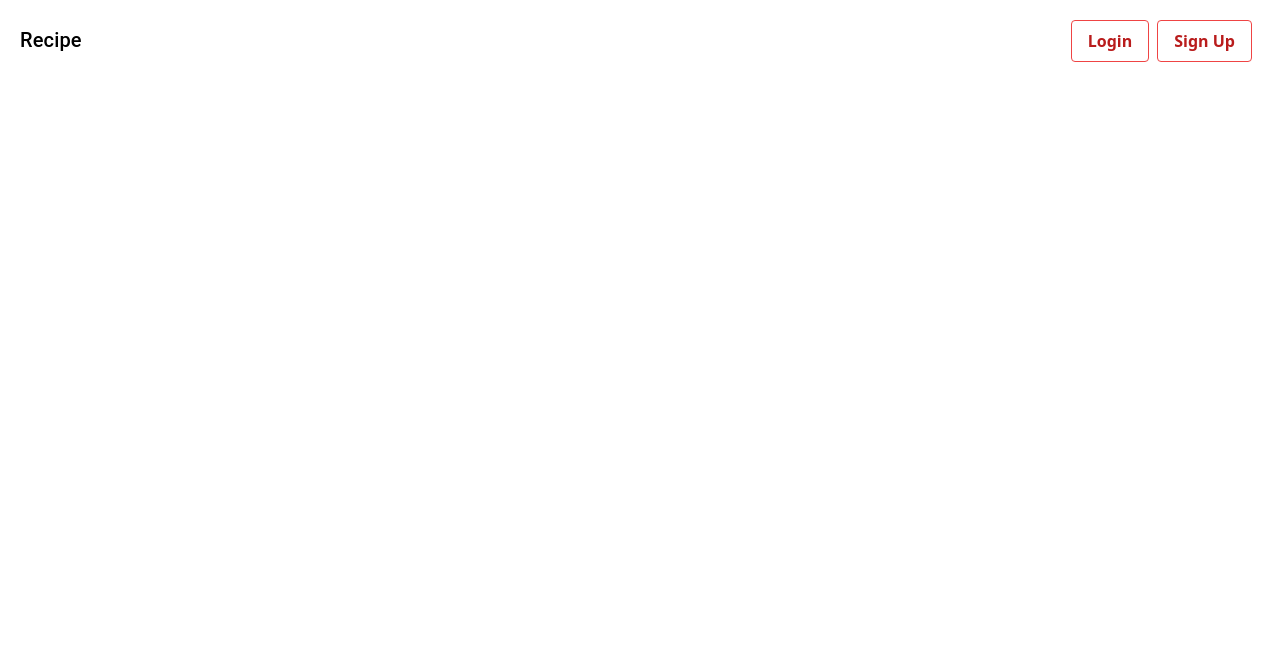
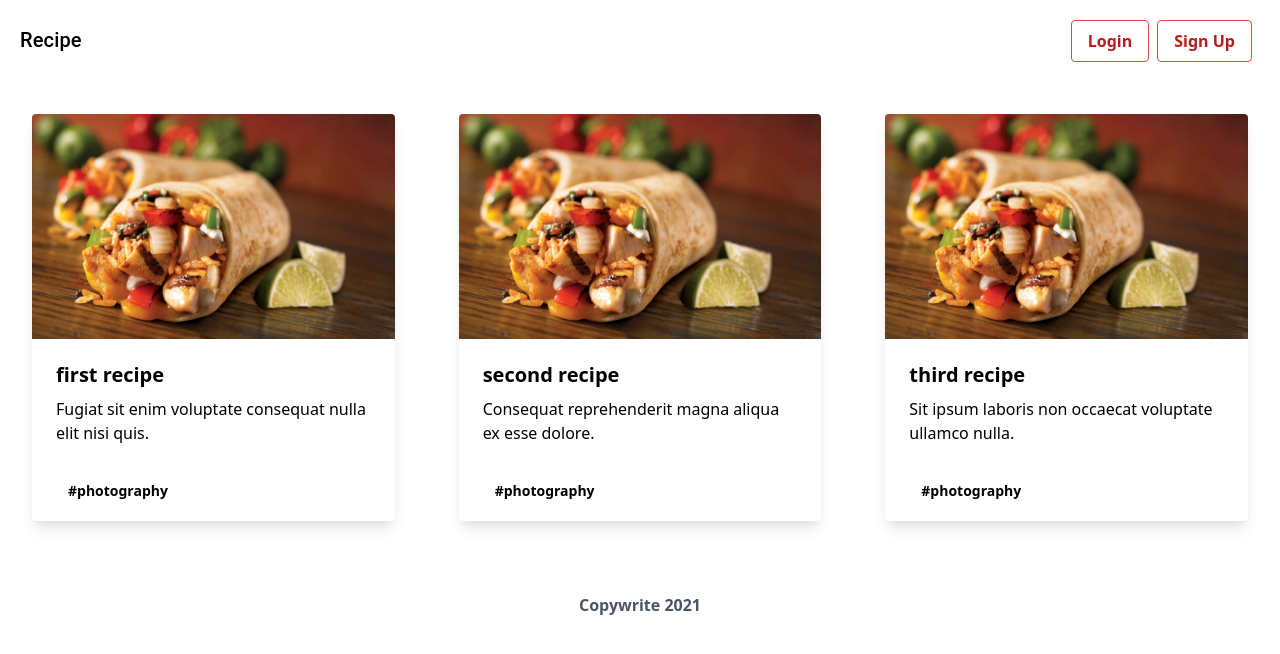
Before and after one commit to Amir-Mohamad/recipe-app, a Next.js app: page / in a window 1280 px wide. Shown: the top 654 px of the page. Built offline with nearby package versions, Linux system fonts and the light colour scheme.

Commit message:
feat: Card Components & Footer

```diff
--- a/components/Footer.js
+++ b/components/Footer.js
@@ -1,5 +1,13 @@
+import Typography from "@material-ui/core/Typography";
+
 function Footer() {
-	return <div></div>;
+	return (
+		<>
+			<footer className="footer">
+				<p>Copywrite 2021</p>
+			</footer>
+		</>
+	);
 }
 
 export default Footer;
--- a/components/Layout.js
+++ b/components/Layout.js
@@ -3,11 +3,11 @@ import Footer from "./Footer";
 
 function Layout({ children }) {
 	return (
-		<div>
+		<>
 			<Navbar />
 			{children}
 			<Footer />
-		</div>
+		</>
 	);
 }
 
--- /dev/null
+++ b/components/RecipeCard.js
@@ -0,0 +1,28 @@
+import Image from "next/image";
+
+function RecipeCard({ title, image, time, description }) {
+	return (
+		<>
+			<div class="rounded overflow-hidden shadow-lg m-8">
+				<Image
+					src={image}
+					className="w-full"
+					alt={title}
+					width={528}
+					height={328}
+				/>
+				<div class="px-6 py-4">
+					<div class="font-bold text-xl mb-2">{title}</div>
+					<p class="text-grey-darker text-base">{description}</p>
+				</div>
+				<div class="px-6 py-4">
+					<span class="inline-block bg-grey-lighter rounded-full px-3 py-1 text-sm font-semibold text-grey-darker mr-2">
+						#photography
+					</span>
+				</div>
+			</div>
+		</>
+	);
+}
+
+export default RecipeCard;
--- a/next.config.js
+++ b/next.config.js
@@ -1,4 +1,7 @@
 module.exports = {
+	images: {
+		domains: ["www.pexels.com"],
+	},
 	future: {
 		webpack5: true,
 	},
--- a/pages/index.js
+++ b/pages/index.js
@@ -1,6 +1,30 @@
 import Head from "next/head";
 import Layout from "../components/Layout";
+import RecipeCard from "../components/RecipeCard";
 
 export default function Home() {
-	return <Layout></Layout>;
+	return (
+		<Layout>
+			<div className="grid grid-cols-3 items-center">
+				<RecipeCard
+					title="first recipe"
+					image="/pexels-pixabay-461198.jpg"
+					time="2"
+					description="Fugiat sit enim voluptate consequat nulla elit nisi quis."
+				/>
+				<RecipeCard
+					title="second recipe"
+					image="/pexels-pixabay-461198.jpg"
+					time="2"
+					description="Consequat reprehenderit magna aliqua ex esse dolore."
+				/>
+				<RecipeCard
+					title="third recipe"
+					image="/pexels-pixabay-461198.jpg"
+					time="2"
+					description="Sit ipsum laboris non occaecat voluptate ullamco nulla."
+				/>
+			</div>
+		</Layout>
+	);
 }
--- a/styles/globals.css
+++ b/styles/globals.css
@@ -6,3 +6,6 @@
 .btn {
 	@apply bg-transparent hover:bg-red-500 text-red-700 font-semibold hover:text-white py-2 px-4 border border-red-500 hover:border-transparent rounded mr-2;
 }
+.footer {
+	@apply text-center left-0 bottom-0 w-full p-10 font-bold text-gray-600;
+}
```
Also changed, not shown: public/pexels-pixabay-461198.jpg (added).
